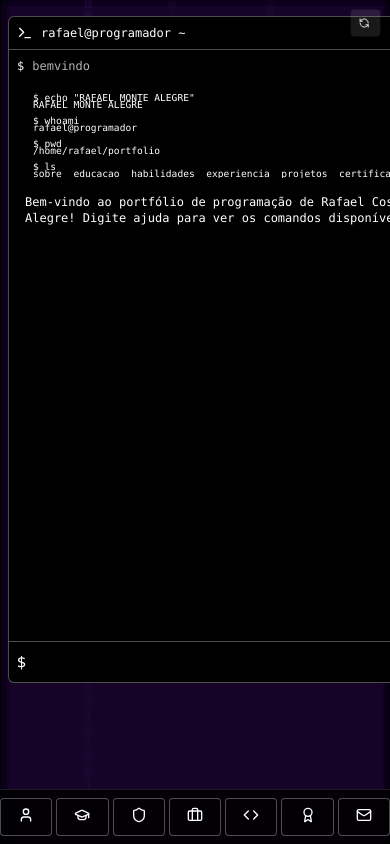
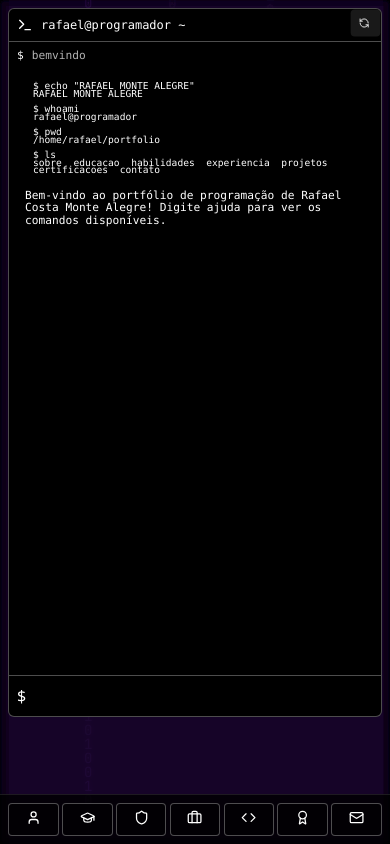
Before and after one commit to Rafcma/Projetos-Portfolio, a Next.js app: page / in a window 390 px wide. Built offline with nearby package versions, Linux system fonts and the light colour scheme.

Commit message:
fix-mobile-commit

```diff
--- a/app/globals.css
+++ b/app/globals.css
@@ -103,9 +103,17 @@ body {
   }
 }
 
-/* Adicionar efeito de brilho para botões no hover */ \
-button:hover, .hover\:shadow-\[0_0_8px_2px_rgba(255,255,255,0.2)\]:hover {
+/* Corrigir problema com caractere inesperado '\' */
+/* Adicionar efeito de brilho para botões no hover */
+button:hover {
   box-shadow: 0 0 8px 2px rgba(255, 255, 255, 0.2);
+}
+
+/* Melhorar ajuste de texto e quebra de linha no terminal */
+.terminal-output {
+  white-space: pre-wrap;
+  word-break: break-word;
+  font-size: 0.7rem;
 }
 
 /* Custom breakpoint for extra small screens */
@@ -114,7 +122,7 @@ button:hover, .hover\:shadow-\[0_0_8px_2px_rgba(255,255,255,0.2)\]:hover {
     display: inline;
   }
 
-  .xs\:text-xs {
+  .xs:text-xs {
     font-size: 0.75rem;
     line-height: 1rem;
   }
@@ -122,13 +130,18 @@ button:hover, .hover\:shadow-\[0_0_8px_2px_rgba(255,255,255,0.2)\]:hover {
 
 /* Mobile-specific styles */
 @media (max-width: 640px) {
-  pre {
-    font-size: 0.7rem;
-    line-height: 1;
+  .mobile-terminal-height {
+    height: 75vh;
+    max-height: 75vh;
   }
 
-  .mobile-terminal-height {
-    max-height: 70vh;
+  pre,
+  code,
+  .terminal-text {
+    font-size: 0.7rem;
+    line-height: 1.1;
+    white-space: pre-wrap;
+    word-break: break-word;
   }
 
   /* Esconder texto dos botões em telas pequenas */
@@ -147,12 +160,12 @@ button:hover, .hover\:shadow-\[0_0_8px_2px_rgba(255,255,255,0.2)\]:hover {
   display: none;
 }
 
-/* Estilo para botões de navegação */
+/* Ajustes para botões de navegação em mobile */
 .botoes-navegacao {
   display: flex;
-  justify-content: center;
-  gap: 0.25rem;
-  padding: 0.5rem 0;
+  justify-content: space-between;
+  gap: 0.2rem;
+  padding: 0.5rem;
   width: 100%;
   position: fixed;
   bottom: 0;
@@ -163,26 +176,29 @@ button:hover, .hover\:shadow-\[0_0_8px_2px_rgba(255,255,255,0.2)\]:hover {
 }
 
 .botao-navegacao {
-  flex: 1;
-  min-width: 0;
-  max-width: 80px;
+  min-width: auto;
+  width: 14%;
+  padding: 0.4rem 0.1rem !important;
   display: flex;
   flex-direction: column;
   align-items: center;
   justify-content: center;
-  padding: 0.5rem 0.25rem;
-  font-size: 0.65rem;
-  height: auto;
+  font-size: 0.6rem;
+  height: auto !important;
   border-radius: 0.25rem;
 }
 
 .botao-navegacao-icone {
-  margin-bottom: 0.25rem;
+  height: 0.95rem !important;
+  width: 0.95rem !important;
+  margin-bottom: 0.2rem;
   margin-right: 0 !important;
 }
 
 .botao-navegacao-texto {
-  font-size: 0.6rem;
+  font-size: 0.55rem;
+  line-height: 1;
+  text-align: center;
   white-space: nowrap;
   overflow: hidden;
   text-overflow: ellipsis;
@@ -215,6 +231,11 @@ button:hover, .hover\:shadow-\[0_0_8px_2px_rgba(255,255,255,0.2)\]:hover {
   }
 }
 
+/* Conteúdo principal com espaço para botões fixos */
+.conteudo-principal {
+  padding-bottom: 4.5rem;
+}
+
 @media (min-width: 640px) {
   .botoes-navegacao {
     position: static;
@@ -228,22 +249,20 @@ button:hover, .hover\:shadow-\[0_0_8px_2px_rgba(255,255,255,0.2)\]:hover {
   }
 
   .botao-navegacao {
+    width: auto;
     flex-direction: row;
-    padding: 0.5rem 0.75rem;
+    padding: 0.5rem 0.75rem !important;
   }
 
   .botao-navegacao-icone {
     margin-bottom: 0;
     margin-right: 0.25rem !important;
   }
-}
 
-/* Ajuste para o conteúdo principal não ficar escondido pelos botões fixos */
-.conteudo-principal {
-  padding-bottom: 4rem;
-}
+  .botao-navegacao-texto {
+    font-size: 0.7rem;
+  }
 
-@media (min-width: 640px) {
   .conteudo-principal {
     padding-bottom: 1rem;
   }
--- a/app/page.tsx
+++ b/app/page.tsx
@@ -35,8 +35,8 @@ export default function Home() {
         <BotaoReiniciarConsole />
       </div>
 
-      {/* Conteúdo Principal */}
-      <div className="container mx-auto px-2 sm:px-4 py-4 sm:py-8 h-screen flex flex-col relative z-10 max-w-5xl overflow-hidden conteudo-principal">
+      {/* Conteúdo Principal - Ajuste para tamanho em tela cheia */}
+      <div className="container mx-auto px-2 sm:px-4 py-2 sm:py-6 h-[100dvh] flex flex-col relative z-10 max-w-5xl overflow-hidden conteudo-principal">
         {inicializando ? <SequenciaInicializacao /> : <Terminal />}
       </div>
     </main>
--- a/components/logo-ascii-imagem.tsx
+++ b/components/logo-ascii-imagem.tsx
@@ -3,7 +3,7 @@
 
 export function LogoASCIIImagem() {
   /* #region Conteúdo do Logo */
-  const conteudo_logo = `
+  const LOGO_ASCII = `
 $ echo "RAFAEL MONTE ALEGRE"
 RAFAEL MONTE ALEGRE
 
@@ -20,7 +20,9 @@ sobre  educacao  habilidades  experiencia  projetos  certificacoes  contato
 
   return (
     <div className="bg-black p-2 font-mono text-white">
-      <pre className="logo-ascii whitespace-pre overflow-x-auto text-white">{conteudo_logo}</pre>
+      <pre className="font-mono text-xs leading-[0.8] xs:text-sm sm:text-base text-white whitespace-pre overflow-x-auto logo-ascii terminal-text">
+        {LOGO_ASCII}
+      </pre>
     </div>
   )
 }
--- a/components/terminal.tsx
+++ b/components/terminal.tsx
@@ -259,13 +259,13 @@ export default function Terminal() {
 
   /* #region Barra de Navegação Rápida */
   const BarraNavegacaoRapida = (
-    <nav className="mt-4 botoes-navegacao">
+    <nav className="mt-2 botoes-navegacao">
       <Button
         variant="outline"
         onClick={() => executar_comando("sobre")}
         className="botao-navegacao bg-black/50 hover:bg-black/70 text-white border-white/30 transition-all duration-300 hover:shadow-[0_0_8px_2px_rgba(255,255,255,0.2)]"
       >
-        <User className="h-3 w-3 botao-navegacao-icone" />
+        <User className="botao-navegacao-icone" />
         <span className="botao-navegacao-texto">Sobre</span>
       </Button>
       <Button
@@ -273,48 +273,48 @@ export default function Terminal() {
         onClick={() => executar_comando("educacao")}
         className="botao-navegacao bg-black/50 hover:bg-black/70 text-white border-white/30 transition-all duration-300 hover:shadow-[0_0_8px_2px_rgba(255,255,255,0.2)]"
       >
-        <GraduationCap className="h-3 w-3 botao-navegacao-icone" />
-        <span className="botao-navegacao-texto">Educação</span>
+        <GraduationCap className="botao-navegacao-icone" />
+        <span className="botao-navegacao-texto">Edu</span>
       </Button>
       <Button
         variant="outline"
         onClick={() => executar_comando("habilidades")}
         className="botao-navegacao bg-black/50 hover:bg-black/70 text-white border-white/30 transition-all duration-300 hover:shadow-[0_0_8px_2px_rgba(255,255,255,0.2)]"
       >
-        <Shield className="h-3 w-3 botao-navegacao-icone" />
-        <span className="botao-navegacao-texto">Habilid.</span>
+        <Shield className="botao-navegacao-icone" />
+        <span className="botao-navegacao-texto">Hab</span>
       </Button>
       <Button
         variant="outline"
         onClick={() => executar_comando("experiencia")}
         className="botao-navegacao bg-black/50 hover:bg-black/70 text-white border-white/30 transition-all duration-300 hover:shadow-[0_0_8px_2px_rgba(255,255,255,0.2)]"
       >
-        <Briefcase className="h-3 w-3 botao-navegacao-icone" />
-        <span className="botao-navegacao-texto">Exper.</span>
+        <Briefcase className="botao-navegacao-icone" />
+        <span className="botao-navegacao-texto">Exp</span>
       </Button>
       <Button
         variant="outline"
         onClick={() => executar_comando("projetos")}
         className="botao-navegacao bg-black/50 hover:bg-black/70 text-white border-white/30 transition-all duration-300 hover:shadow-[0_0_8px_2px_rgba(255,255,255,0.2)]"
       >
-        <Code className="h-3 w-3 botao-navegacao-icone" />
-        <span className="botao-navegacao-texto">Projetos</span>
+        <Code className="botao-navegacao-icone" />
+        <span className="botao-navegacao-texto">Proj</span>
       </Button>
       <Button
         variant="outline"
         onClick={() => executar_comando("certificacoes")}
         className="botao-navegacao bg-black/50 hover:bg-black/70 text-white border-white/30 transition-all duration-300 hover:shadow-[0_0_8px_2px_rgba(255,255,255,0.2)]"
       >
-        <Award className="h-3 w-3 botao-navegacao-icone" />
-        <span className="botao-navegacao-texto">Certif.</span>
+        <Award className="botao-navegacao-icone" />
+        <span className="botao-navegacao-texto">Cert</span>
       </Button>
       <Button
         variant="outline"
         onClick={() => executar_comando("contato")}
         className="botao-navegacao bg-black/50 hover:bg-black/70 text-white border-white/30 transition-all duration-300 hover:shadow-[0_0_8px_2px_rgba(255,255,255,0.2)]"
       >
-        <Mail className="h-3 w-3 botao-navegacao-icone" />
-        <span className="botao-navegacao-texto">Contato</span>
+        <Mail className="botao-navegacao-icone" />
+        <span className="botao-navegacao-texto">Cont</span>
       </Button>
     </nav>
   )
@@ -335,15 +335,15 @@ export default function Terminal() {
       {/* #region Área de Saída do Terminal */}
       <div
         ref={ref_terminal}
-        className="flex-1 bg-black border-x border-white/30 p-2 sm:p-4 overflow-y-auto font-mono text-xs sm:text-sm mobile-terminal-height hide-scrollbar"
+        className="flex-1 bg-black border-x border-white/30 p-2 sm:p-4 overflow-y-auto font-mono text-xs sm:text-sm mobile-terminal-height hide-scrollbar terminal-output"
       >
         {historico_comandos.map((cmd, index) => (
-          <div key={index} className="mb-3 sm:mb-4">
-            <div className="flex items-center text-white/70">
+          <div key={index} className="mb-2 sm:mb-3">
+            <div className="flex items-start text-white/70 terminal-text">
               <span className="text-white mr-2">$</span>
               <span className="break-all">{cmd.entrada}</span>
             </div>
-            <div className="mt-1 ml-2 sm:ml-4 text-xs sm:text-sm">{cmd.saida}</div>
+            <div className="mt-1 ml-2 sm:ml-4 text-xs sm:text-sm terminal-text">{cmd.saida}</div>
           </div>
         ))}
       </div>
```
